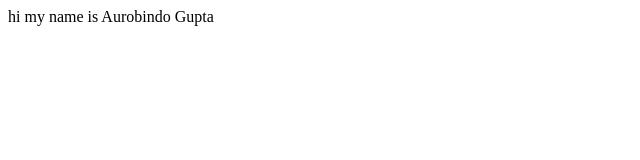
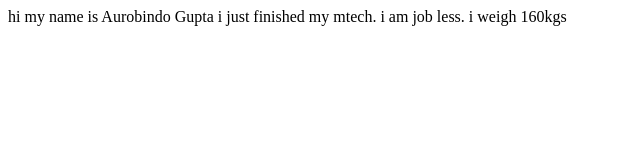
Before and after one commit to AurobindoGupta/less-01checks, a plain HTML site: page index.html in a window 1280 px wide. Shown: the whole page, without its empty margins (0-640 px from the left). Drawn offline with Linux system fonts and the light colour scheme.

Commit message:
refractor-extra lines
added some lines to the discription

```diff
--- a/index.html
+++ b/index.html
@@ -8,5 +8,8 @@
 </head>
 <body>
    hi my name is Aurobindo Gupta
+   i just finished my mtech.
+   i am job less.
+   i weigh 160kgs
 </body>
 </html>
```
